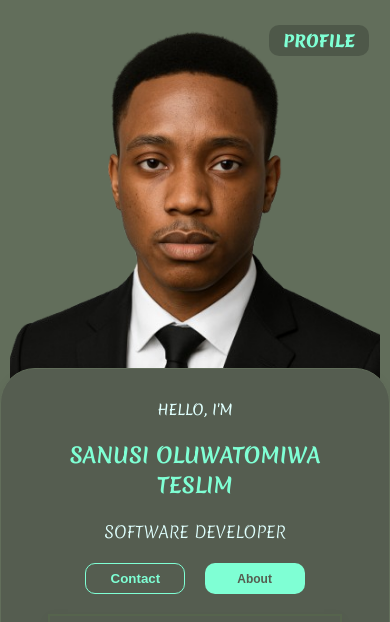
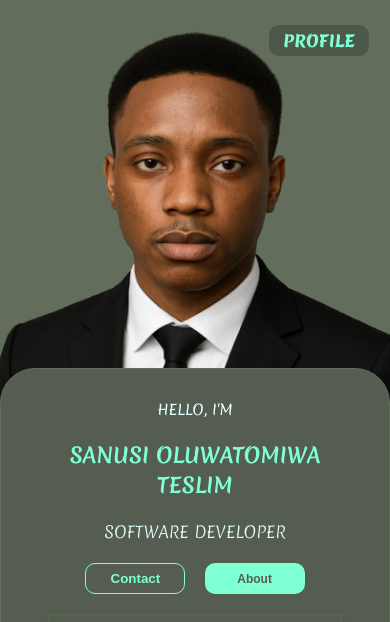
Before and after one commit to Tomhiz-teslim/Portfolio, a plain HTML site: page Portfolio/index.html in a window 390 px wide. Shown: the top 622 px of the page. Drawn offline with nearby package versions, Linux system fonts and the light colour scheme; a web font is replaced by a local one.

Commit message:
Update port.css

```diff
--- a/Portfolio/port.css
+++ b/Portfolio/port.css
@@ -1690,9 +1690,9 @@ footer {
     }
     main .mainCont .imgCont img{
         height: 100%;
-        width: 95%;
+        width: 100%;
         border-radius: 0px;
-        margin-left: 2.5%;
+        margin-left: 0;
     }
 
 
```
